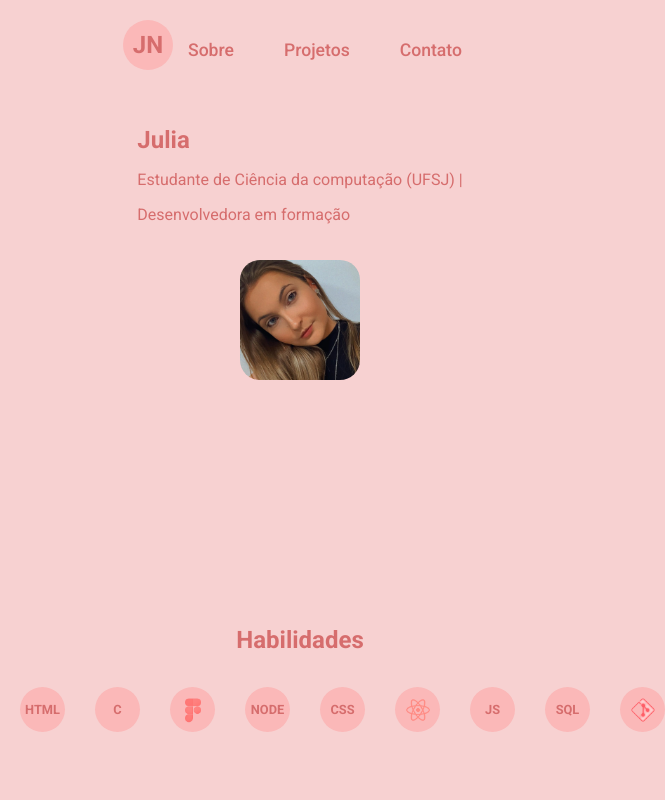
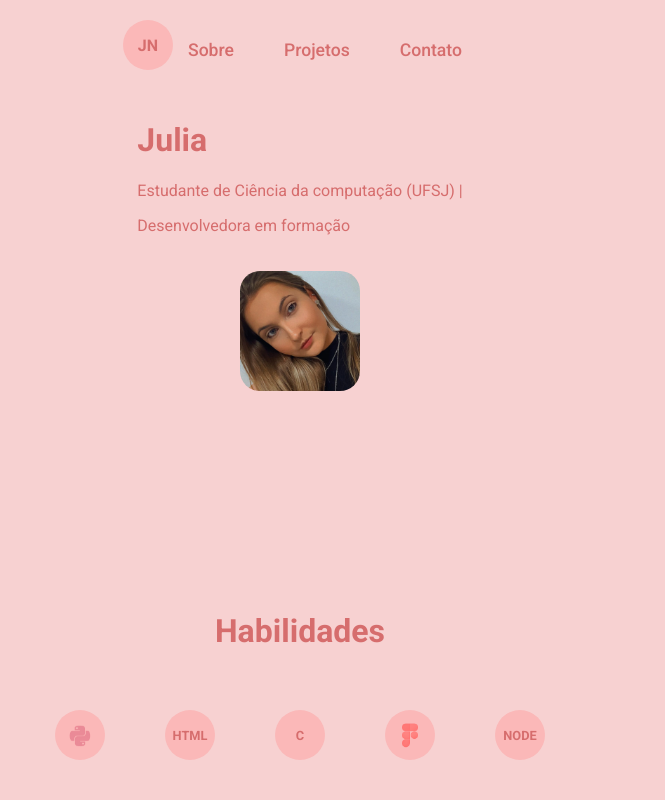
Before and after one commit to julianunes2703/portfolio, a React (Create React App) app: page / in a window 600 px wide. Shown: the top 800 px of the page, 665 px wide, since content can reach past the window. Built offline with nearby package versions, Linux system fonts and the light colour scheme.

Commit message:
ajustando a responsividade

```diff
--- a/src/components/habilidades/habilidades.css
+++ b/src/components/habilidades/habilidades.css
@@ -54,14 +54,40 @@ ul {
 
 /* Responsividade*/
 @media (max-width: 768px) {
-  .react, .git, .python, .figma {
-      width: 40px;
-      height: 40px;
+  .habilidades {
+    display: flex;
+    flex-wrap: wrap;
+    justify-content: center;
   }
 
   .nome-hab {
-      width: 45px;
-      height: 45px;
-      font-size: 0.8em;
+    width: 50px;
+    height: 50px;
+    margin: 10px;
+    font-size: 0.8em;
+  }
+
+  .habilidades ul {
+    list-style: none;
+    padding: 0;
+    margin: 0;
+    display: flex;
+    justify-content: center;
+    flex-wrap: wrap;
+  }
+
+  .habilidades li {
+    margin: 10px;
+  }
+
+
+  .habilidades img {
+    width: 40px;
+    height: 40px;
+  }
+
+  .logo-hab {
+    text-align: center;
+    margin-bottom: 20px;
   }
 }
--- a/src/components/projetos/projetos.css
+++ b/src/components/projetos/projetos.css
@@ -78,7 +78,7 @@ ul {
 /* Responsividade */
 @media (max-width: 768px) {
   .churrascometro, .liftly {
-      width: 250px;
+      width: 200px;
       height: 200px;
   }
 
--- a/src/components/rodape/rodape.css
+++ b/src/components/rodape/rodape.css
@@ -45,6 +45,10 @@
 
 /* Responsividade para dispositivos móveis */
 @media (max-width: 768px) {
+  .rodape{
+    max-width: 768px;
+
+  }
   .rodape-content {
       flex-direction: column;
       align-items: center;
--- a/src/index.css
+++ b/src/index.css
@@ -6,7 +6,7 @@ body{
   padding: 0;
 }
 /* Para dispositivos desktop e acima (telas maiores) */
-@media (min-width: 1024px) {
+@media (min-width: 768px) {
   .container {
     flex-direction: row;
   }
@@ -15,30 +15,3 @@ body{
     font-size: 2rem;
   }
 }
-
-/* Para tablets e dispositivos de tela média (telas entre 600px e 1024px) */
-@media (max-width: 1024px) and (min-width: 600px) {
-  .container {
-    flex-direction: column;
-  }
-
-  h1 {
-    font-size: 2rem;
-  }
-}
-
-
-@media (max-width: 600px) {
-  .header, .rodape, .contato, .perfil, .meusprojetos, .projetos, .habilidades {
-    flex-direction: column;
-    padding: 10px;
-  }
-
-  h1 {
-    font-size: 1.5rem;
-  }
-
-  .button {
-    width: 100%;
-  }
-}
--- a/src/pages/paginaInicial/paginaInicial.css
+++ b/src/pages/paginaInicial/paginaInicial.css
@@ -38,4 +38,5 @@ body{
       width: 120px;
       height: 120px;
   }
+
 }
```
